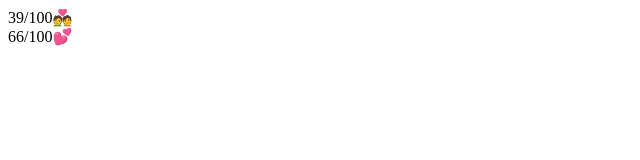
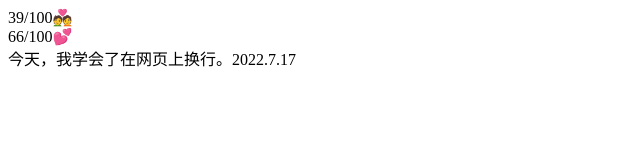
Before and after one commit to Eloisencore/Eloisencore.github.io, a plain HTML site: page index.html in a window 1280 px wide. Shown: the whole page, without its empty margins (0-640 px from the left). Drawn offline with Linux system fonts and the light colour scheme.

Commit message:
Update index.html

```diff
--- a/index.html
+++ b/index.html
@@ -4,6 +4,7 @@
 </head>
 <body>
   39/100💑<br>
-  66/100💕
+  66/100💕<br>
+  今天，我学会了在网页上换行。2022.7.17
 </body>
 </html>
```
